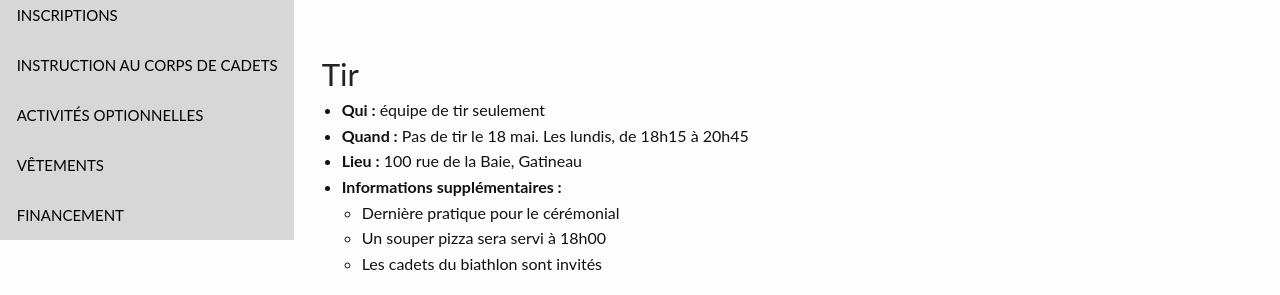
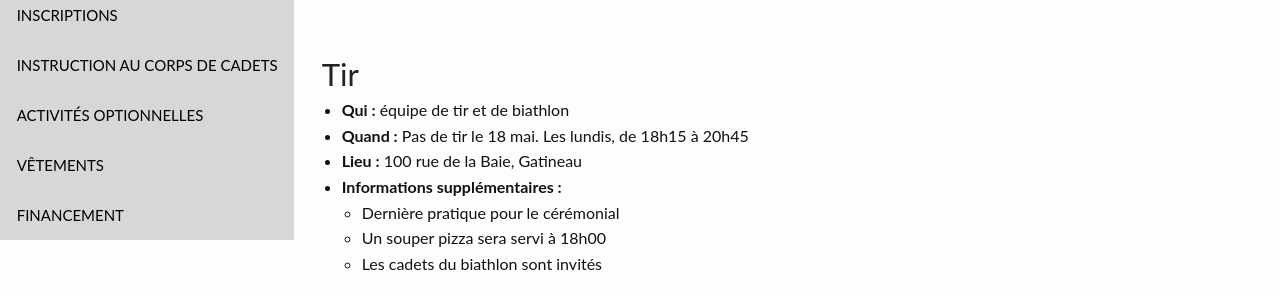
Before and after one commit to CC2920/web, a Jekyll site: the page built from pages/communications.md, in a window 1280 px wide and 900 px high, scrolled down 2111 px. Shown: the part 160-455 px from the top of the window. Built offline with Jekyll 4.4.1, drawn with Linux system fonts in a browser that asks for light colours; comment, search, counter and statistics services are not loaded.

Commit message:
Update shooting team details in messages.md

```diff
--- a/_communications/messages.md
+++ b/_communications/messages.md
@@ -81,7 +81,7 @@ Pour tout achat effectué en ligne, un courriel contenant les instructions pour
 
 
 ## Tir
-- **Qui :** équipe de tir seulement
+- **Qui :** équipe de tir et de biathlon
 - **Quand :** Pas de tir le 18 mai. Les lundis, de 18h15 à 20h45
 - **Lieu :** 100 rue de la Baie, Gatineau
 - **Informations supplémentaires :**
```
